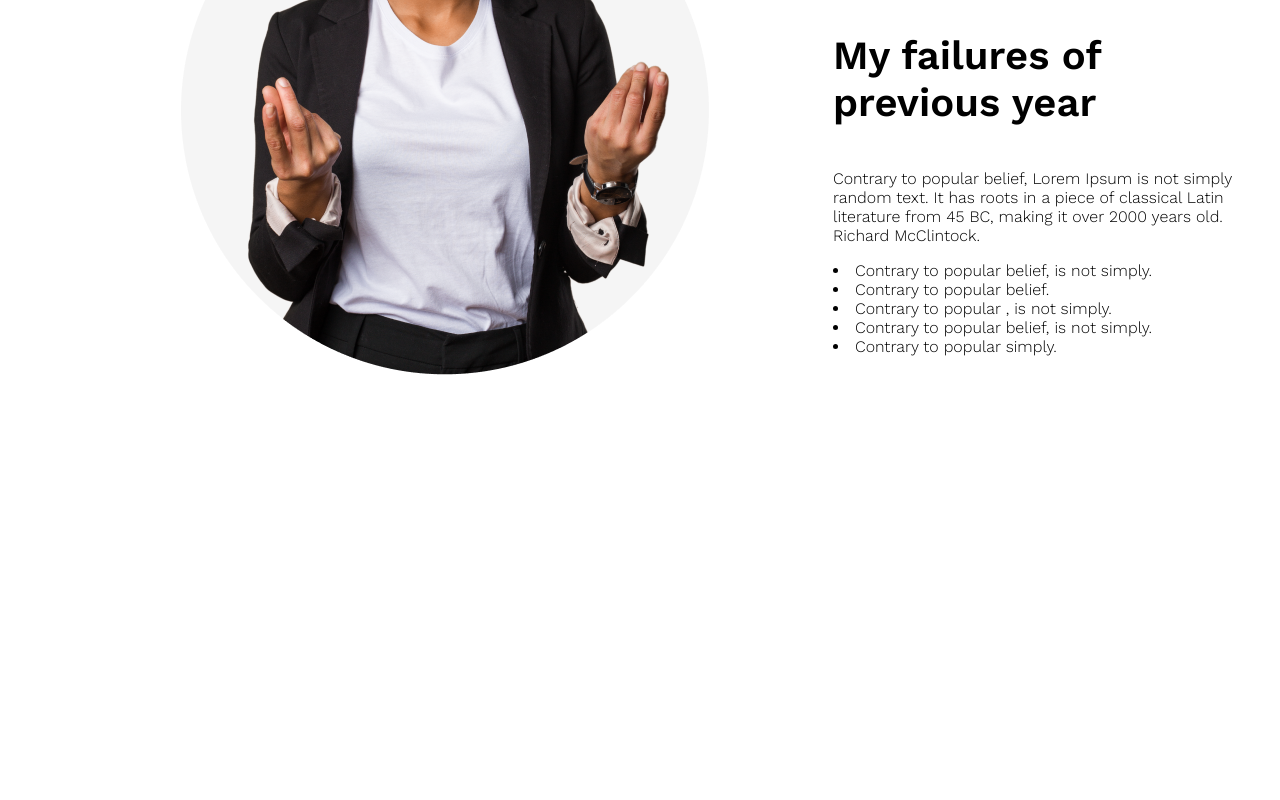
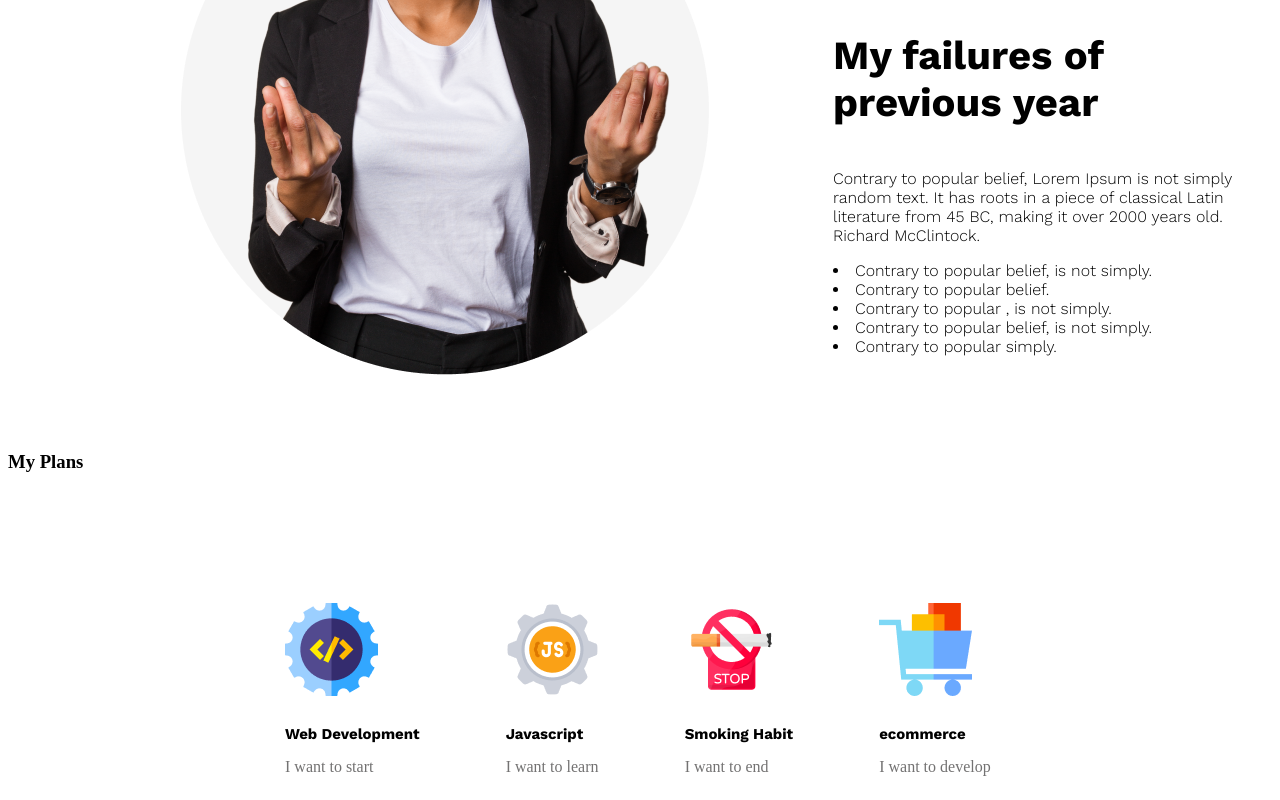
Before and after one commit to fuadjs/new-year-new-me, a plain HTML site: page index.html in a window 1280 px wide. Shown: the part 1342-2142 px from the top of the page. Before the commit the page ends 1782 px from the top, so only its background shows below. Drawn offline with nearby package versions, Linux system fonts and the light colour scheme.

Commit message:
added section styles

```diff
--- a/index.html
+++ b/index.html
@@ -14,7 +14,11 @@
     <link href="https://fonts.googleapis.com/css2?family=Open+Sans&family=Poppins:wght@100&family=Work+Sans:wght@300;600&display=swap" rel="stylesheet">
     <link rel="preconnect" href="https://fonts.googleapis.com">
     <link rel="preconnect" href="https://fonts.gstatic.com" crossorigin>
-    <link href="https://fonts.googleapis.com/css2?family=Open+Sans&family=Poppins:wght@100&family=Work+Sans:wght@600&display=swap" rel="stylesheet">
+    <link href="https://fonts.googleapis.com/css2?family=Open+Sans&family=Poppins:wght@100&family=Work+Sans:wght@600&display=swap"
+    rel="stylesheet">
+    <link rel="preconnect" href="https://fonts.googleapis.com">
+<link rel="preconnect" href="https://fonts.gstatic.com" crossorigin>
+<link href="https://fonts.googleapis.com/css2?family=Open+Sans&family=Poppins:wght@100&family=Work+Sans:wght@700&display=swap" rel="stylesheet">
 </head>
 <body>
     <header>
@@ -32,17 +36,46 @@
             <div class="main">
                 <h2 class="h-title">My failures of previous year</h2>
                 <p class="title-description">Contrary to popular belief, Lorem Ipsum is not simply random text. It has roots in a piece of classical Latin literature from 45 BC, making it over 2000 years old. Richard McClintock.</p>
-                <section class="sub-title">
+                <div class="sub-title">
 
-                     <li> Contrary to popular belief, is not simply.</li>
-
+                    <li>Contrary to popular belief, is not simply. </li>
                     <li>Contrary to popular belief.</li>
                     <li>Contrary to popular , is not simply.</li>
                     <li>Contrary to popular belief, is not simply.</li>
                     <li>Contrary to popular simply.</li>
-                </section>
+                </div>
             </div>
         </div>
+        <section class="My-Plans">
+            <h3 class="section-title">My Plans</h3>
+            <div class="skill-container">
+
+                <div class="skill">
+                    <img src="images/icons/web.png" alt="">
+                    <p class="skill-title">Web Development</p>
+                    <p class="skill-description">I want to start</p>
+
+                </div>
+                <div class="skill">
+                    <img src="images/icons/js.png" alt="">
+                    <p class="skill-title">Javascript</p>
+                    <p class="skill-description">I want to learn</p>
+
+                </div>
+                <div class="skill">
+                    <img src="images/icons/smoke.png" alt="">
+                    <p class="skill-title">Smoking Habit</p>
+                    <p class="skill-description">I want to end</p>
+
+                </div>
+                <div class="skill">
+                    <img src="images/icons/ecom.png" alt="">
+                    <p class="skill-title">ecommerce</p>
+                    <p class="skill-description">I want to develop</p>
+
+                </div>
+            </div>
+        </section>
     </main>
     <footer>
 
--- a/styles/style.css
+++ b/styles/style.css
@@ -66,3 +66,36 @@ nav{
     font-weight: 400;
     font-size: 16px;
 }
+
+/* section decoration */
+.My-Plans{
+    /* margin-top: 130px; */
+    /* margin-left: 277px; */
+    /* text-align: center; */
+}
+.section-title{
+    /* text-align: center; */
+    /* margin-top: 150px; */
+}
+.skill{
+
+}
+.skill-container{
+    display: flex;
+    margin-top: 130px;
+    margin-left: 277px;
+    gap: 86px;
+}
+.skill-title{
+    font-weight: 700;
+    font-size: 15px;
+    /* font-family: 'Work Sans', sans-serif; */
+    font-family: 'Work Sans', sans-serif;
+    padding-top: 10px;
+}
+.skill-description{
+    color: #737272;
+    font-weight: 500;
+    font-size: 16px;
+    margin-top: 0;
+}
```
